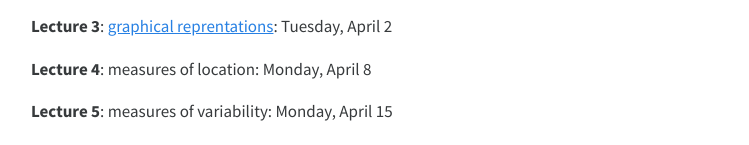
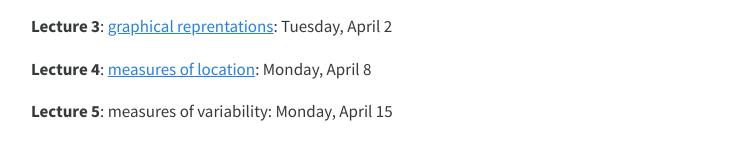
Before and after one commit to rborgoni/Stats4PhDUnipd, a plain HTML site: page docs/index.html in a window 1280 px wide. Shown: the part 1046-1191 px from the top of the page, without its empty margins (137-886 px from the left). Drawn offline with Linux system fonts and the light colour scheme.

Commit message:
aggiunto link

```diff
--- a/docs/index.html
+++ b/docs/index.html
@@ -168,7 +168,7 @@ ul.task-list li input[type="checkbox"] {
 <p><strong>Lecture 1</strong>: <a href="01_intro.pdf">introduction</a>: Tuesday, April 2</p>
 <p><strong>Lecture 2</strong>: <a href="02_frequency_distributions.pdf">frequency distributions</a>: Tuesday, April 2</p>
 <p><strong>Lecture 3</strong>: <a href="03_graphs.pdf">graphical reprentations</a>: Tuesday, April 2</p>
-<p><strong>Lecture 4</strong>: measures of location: Monday, April 8</p>
+<p><strong>Lecture 4</strong>: <a href="04_location.pdf">measures of location</a>: Monday, April 8</p>
 <p><strong>Lecture 5</strong>: measures of variability: Monday, April 15</p>
 <p><strong>Lecture 6</strong>: bivariate data anaysis: Wednesday, April 17</p>
 <p><strong>Lecture 7</strong>: (A gentle) Introduction to probability theory and confidence intervals: Monday, April 22</p>
```
